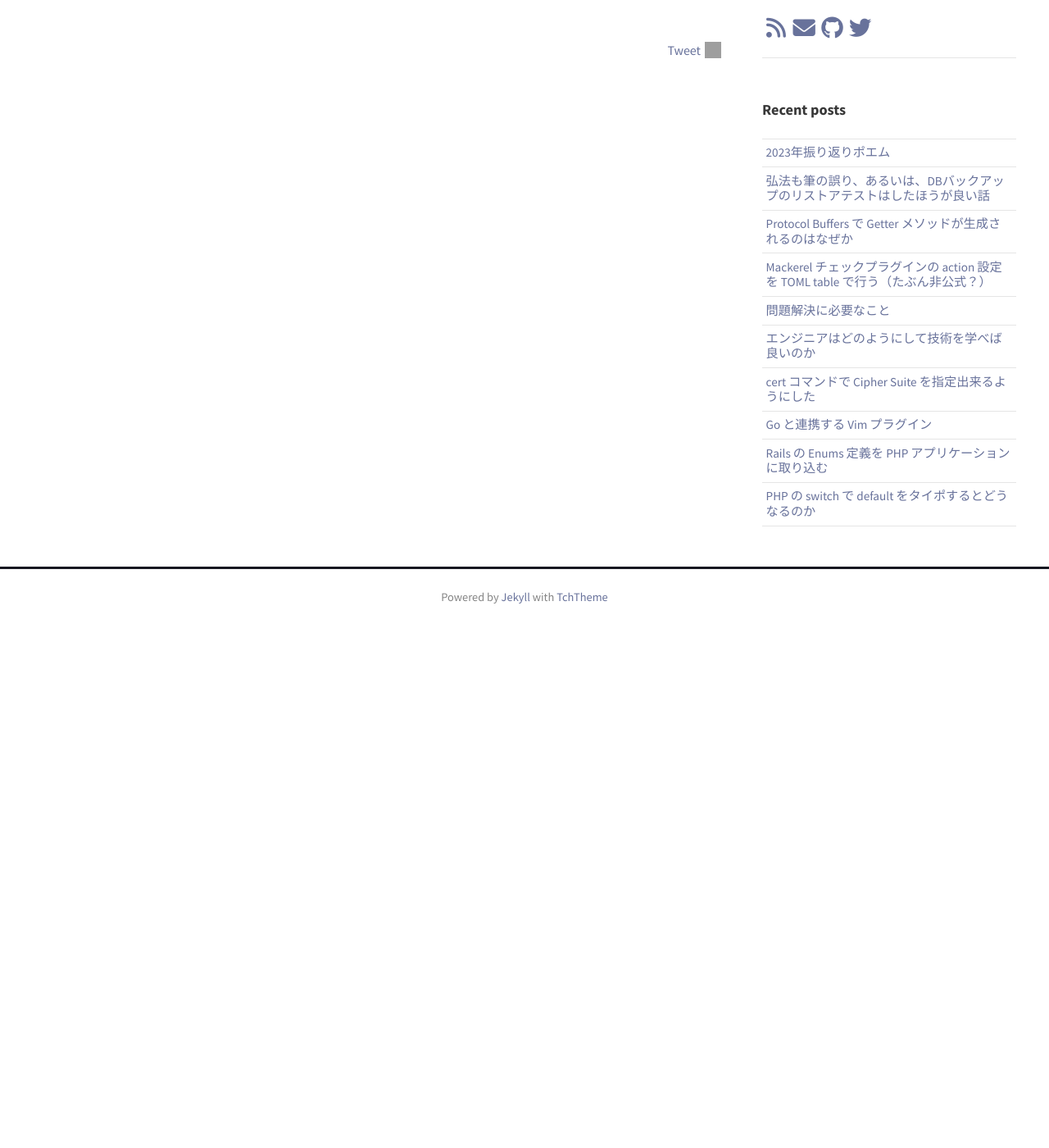
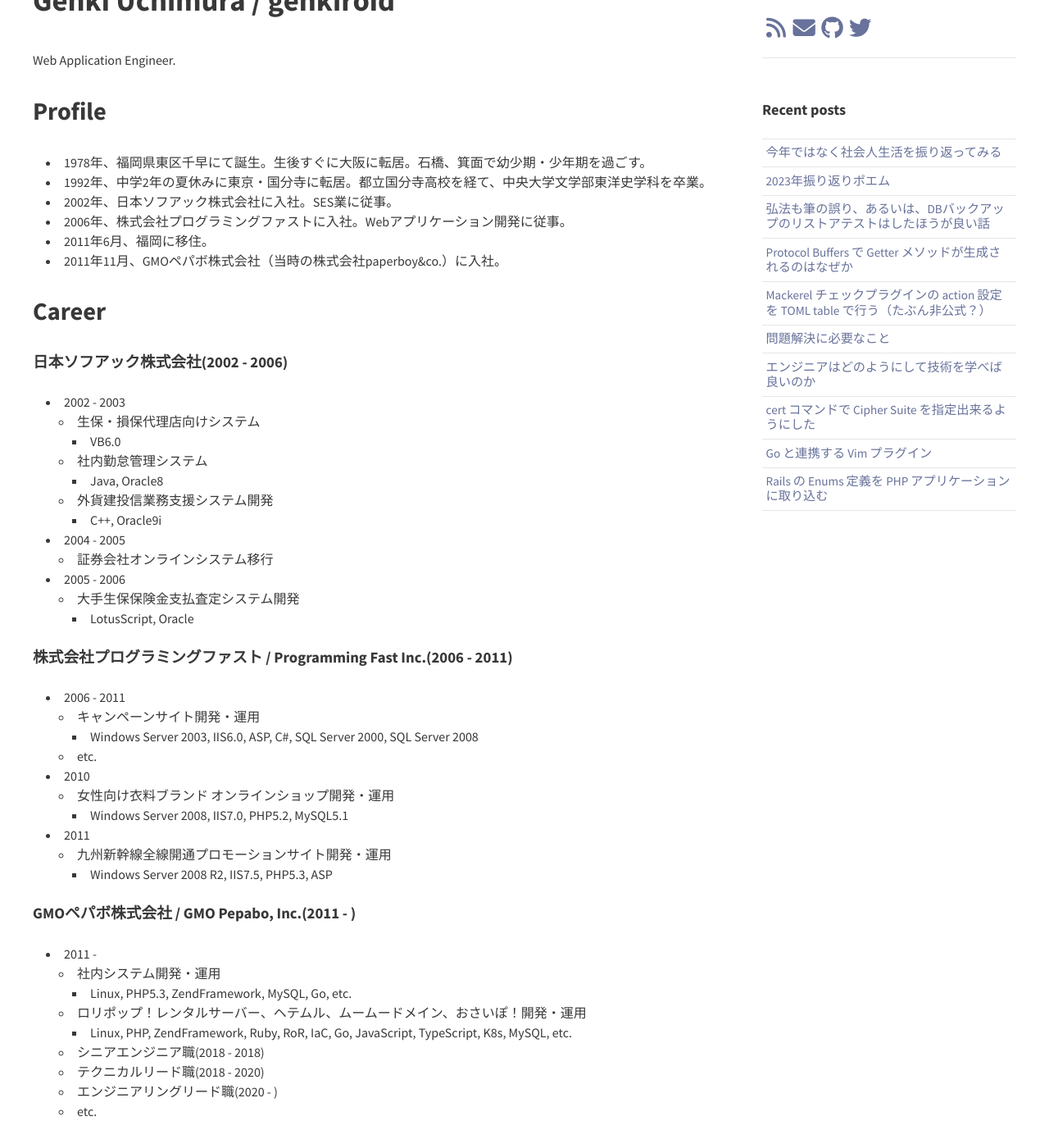
Before and after one commit to genkiroid/genkiroid.github.io, a Jekyll site: the page built from about.md, in a window 1280 px wide and 1400 px high, scrolled down 355 px. Shown: the whole window at 82% size. Built offline with Jekyll 4.4.1, drawn with Linux system fonts in a browser that asks for light colours; nearby versions of some CDN libraries; emoji names are drawn with the system emoji font; comment, search, counter and statistics services are not loaded; before the commit the page ends 1117 px from its top, so only the background shows below that; some of the changed text lies outside the part shown; grey boxes are pictures that could not be loaded.

```diff
--- a/about.md
+++ b/about.md
@@ -4,4 +4,86 @@ title: About
 permalink: /about/
 ---
 
-This is genkiroid's blog.
+# Genki Uchimura / genkiroid
+
+Web Application Engineer.
+
+## Profile
+
+- 1978年、福岡県東区千早にて誕生。生後すぐに大阪に転居。石橋、箕面で幼少期・少年期を過ごす。
+- 1992年、中学2年の夏休みに東京・国分寺に転居。都立国分寺高校を経て、中央大学文学部東洋史学科を卒業。
+- 2002年、日本ソフアック株式会社に入社。SES業に従事。
+- 2006年、株式会社プログラミングファストに入社。Webアプリケーション開発に従事。
+- 2011年6月、福岡に移住。
+- 2011年11月、GMOペパボ株式会社（当時の株式会社paperboy&co.）に入社。
+
+## Career
+
+### 日本ソフアック株式会社(2002 - 2006)
+
+- 2002 - 2003
+    - 生保・損保代理店向けシステム
+        - VB6.0
+    - 社内勤怠管理システム
+        - Java, Oracle8
+    - 外貨建投信業務支援システム開発
+        - C++, Oracle9i
+- 2004 - 2005
+    - 証券会社オンラインシステム移行
+- 2005 - 2006
+    - 大手生保保険金支払査定システム開発
+        - LotusScript, Oracle
+
+### 株式会社プログラミングファスト / Programming Fast Inc.(2006 - 2011)
+
+- 2006 - 2011
+    - キャンペーンサイト開発・運用
+        - Windows Server 2003, IIS6.0, ASP, C#, SQL Server 2000, SQL Server 2008
+    - etc.
+- 2010
+    - 女性向け衣料ブランド オンラインショップ開発・運用
+        - Windows Server 2008, IIS7.0, PHP5.2, MySQL5.1
+- 2011
+    - 九州新幹線全線開通プロモーションサイト開発・運用
+        - Windows Server 2008 R2, IIS7.5, PHP5.3, ASP
+
+### GMOペパボ株式会社 / GMO Pepabo, Inc.(2011 - )
+
+- 2011 -
+    - 社内システム開発・運用
+        - Linux, PHP5.3, ZendFramework, MySQL, Go, etc.
+    - ロリポップ！レンタルサーバー、ヘテムル、ムームードメイン、おさいぽ！開発・運用
+        - Linux, PHP, ZendFramework, Ruby, RoR, IaC, Go, JavaScript, TypeScript, K8s, MySQL, etc.
+    - シニアエンジニア職(2018 - 2018)
+    - テクニカルリード職(2018 - 2020)
+    - エンジニアリングリード職(2020 - )
+    - etc.
+
+## OSS
+
+- [genkiroid/mdlink-vim](https://github.com/genkiroid/mdlink-vim)
+- [genkiroid/turpan](https://github.com/genkiroid/turpan)
+- [genkiroid/SequelProCopyAsYamlForPHPUnit](https://github.com/genkiroid/SequelProCopyAsYamlForPHPUnit)
+- [genkiroid/sp](https://github.com/genkiroid/sp)
+- [genkiroid/cert](https://github.com/genkiroid/cert) (Most starred:star:)
+- [genkiroid/vsym](https://github.com/genkiroid/vsym)
+- [genkiroid/enum_exporter](https://github.com/genkiroid/enum_exporter)
+- [genkiroid/enum-generator](https://github.com/genkiroid/enum-generator)
+- [genkiroid/vim-mdlink](https://github.com/genkiroid/vim-mdlink)
+- etc.
+
+## Writing
+
+- [This blog.](https://genkiroid.github.io/)
+    - [エンジニアはどのようにして技術を学べば良いのか \| /etc/motg](https://genkiroid.github.io/2020/05/11/learn-tech/) (Most viewed:eyes:)
+- [WEB+DB PRESS Vol.99 特集1「Rubyで学ぶ！良いコードって何だろう？」第4章](https://amzn.asia/d/9P0bAGL)
+- [Genki Uchimura (@genkiroid) on Speaker Deck](https://speakerdeck.com/genkiroid)
+
+## Event
+
+- [Fukuoka.go#9](https://connpass.com/event/68358/)
+- [Fukuoka.go#15](https://fukuokago.connpass.com/event/164350/)
+- [【福岡開催】エンジニアのための多様な「リモートワーク」の形を3社の事例から考える](https://sansan.connpass.com/event/145842/)
+- [第3回！ペパボで働くWEBエンジニアとざっくばらんにお話ししましょう！](https://www.wantedly.com/projects/695931)
+- [『エンジニアtype』にパートナーをご取材いただきました \| GMOペパボ株式会社](https://pepabo.com/news/media/202201201300/)
+- [『Developers.IO』で当社パートナーをご取材いただきました \| GMOペパボ株式会社](https://pepabo.com/news/media/201811061420/)
```
Also changed, not shown: _posts/2024-12-16-looking-back-my-works.md (added, +29 -0 lines).
